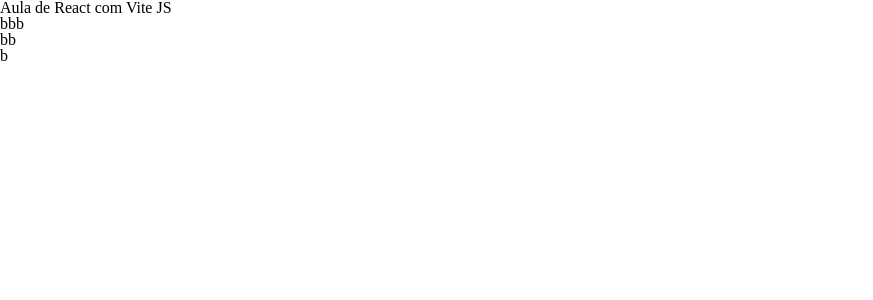
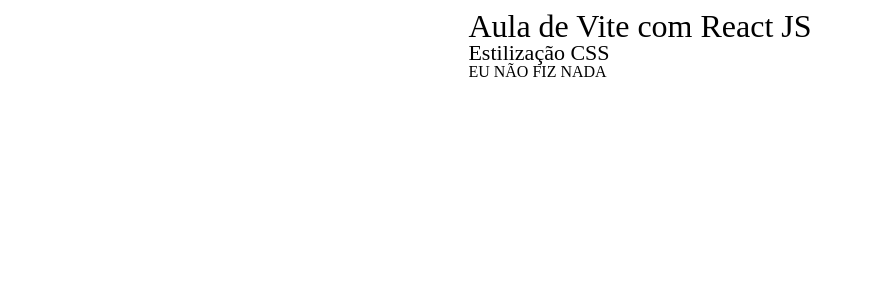
Before and after one commit to Joaopedro17s/introducao-vitejs, a React (Vite) app: page / in a window 1280 px wide. Shown: the top 300 px of the page, without its empty margins (0-873 px from the left). Built offline with nearby package versions, Linux system fonts and the light colour scheme.

Commit message:
aula 03
commit

```diff
--- a/package.json
+++ b/package.json
@@ -11,7 +11,8 @@
   },
   "dependencies": {
     "react": "^19.2.0",
-    "react-dom": "^19.2.0"
+    "react-dom": "^19.2.0",
+    "react-router-dom": "^7.13.1"
   },
   "devDependencies": {
     "@eslint/js": "^9.39.1",
--- a/src/App.jsx
+++ b/src/App.jsx
@@ -1,12 +1,16 @@
-function App () {
-  return(
-    <div>
-      <h1>Aula de React com Vite JS</h1>
-      <h2>bbb</h2>
-      <h3>bb</h3>
-      <p>b</p>
-    </div>
-  );
+
+import { Routes, Route } from 'react-router-dom'
+
+import Home from './pages/home'
+import Sobre from './pages/sobre'
+
+function App() {
+  return (
+    <Routes>
+      <Route path="/" element={<Home />} />
+      <Route path="/sobre" element={<Sobre />} />
+    </Routes>
+  )
 }
 
 export default App;
--- a/src/css/global.css
+++ b/src/css/global.css
@@ -1,12 +1,19 @@
+body{
+    display: flex;
+    align-items: center;
+    flex-direction: column;
+    margin: 10px;
+}
+
 h1 {
-    font-size: 32;
+    font-size: 32px;
 }
 h2 {
-    font-size: 26;
+    font-size: 26px
 }
 h3 {
-    font-size: 22;
+    font-size: 22px;
 }
 p {
-    font-size: 16;
+    font-size: 16px;
 }
--- a/src/main.jsx
+++ b/src/main.jsx
@@ -1,11 +1,18 @@
-import { StrictMode } from 'react'
-import { createRoot } from 'react-dom/client'
-import './css/reset.css'
-import './css/global.css'
-import App from './App.jsx'
+import React from 'react';
+import ReactDOM from 'react-dom/client';
+import { BrowserRouter } from 'react-router-dom';
 
-createRoot(document.getElementById('root')).render(
-  <StrictMode>
-    <App />
-  </StrictMode>,
-)
+import App from './App.jsx';
+
+import './css/reset.css';
+import './css/global.css';
+
+
+const root = ReactDOM.createRoot(document.getElementById('root'));
+root.render(
+  <React.StrictMode>
+    <BrowserRouter>
+      <App />
+    </BrowserRouter>
+  </React.StrictMode>
+);
--- /dev/null
+++ b/src/pages/home/index.jsx
@@ -0,0 +1,11 @@
+function Home () {
+    return(
+        <div>
+          <h1>Aula de Vite com React JS</h1>
+          <h3>Estilização CSS</h3>
+          <p>EU NÃO FIZ NADA</p>
+        </div>
+    )
+}
+
+export default Home;
--- /dev/null
+++ b/src/pages/sobre/index.jsx
@@ -0,0 +1,10 @@
+function Sobre () {
+    return(
+        <div>
+          <h1>Sobre</h1>
+          <p>Texto do meu Sobre</p>
+        </div>
+    )
+}
+
+export default Sobre;
```
Also changed, not shown: 1 other file (tests, documents, lock files or other folders).
